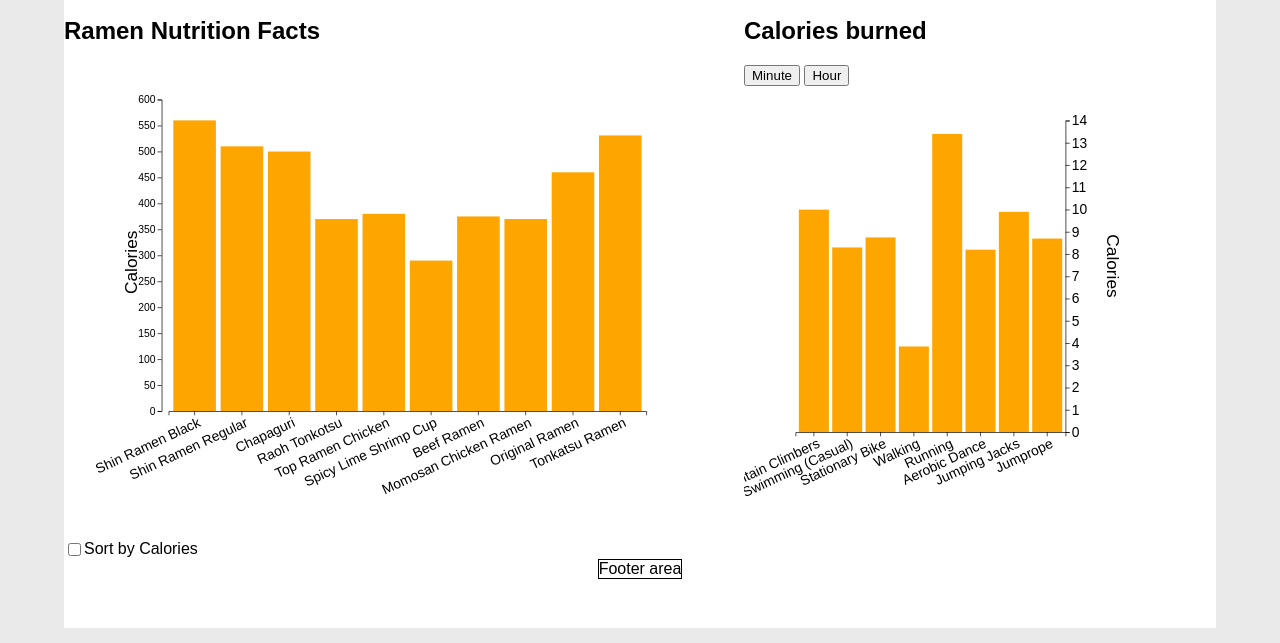
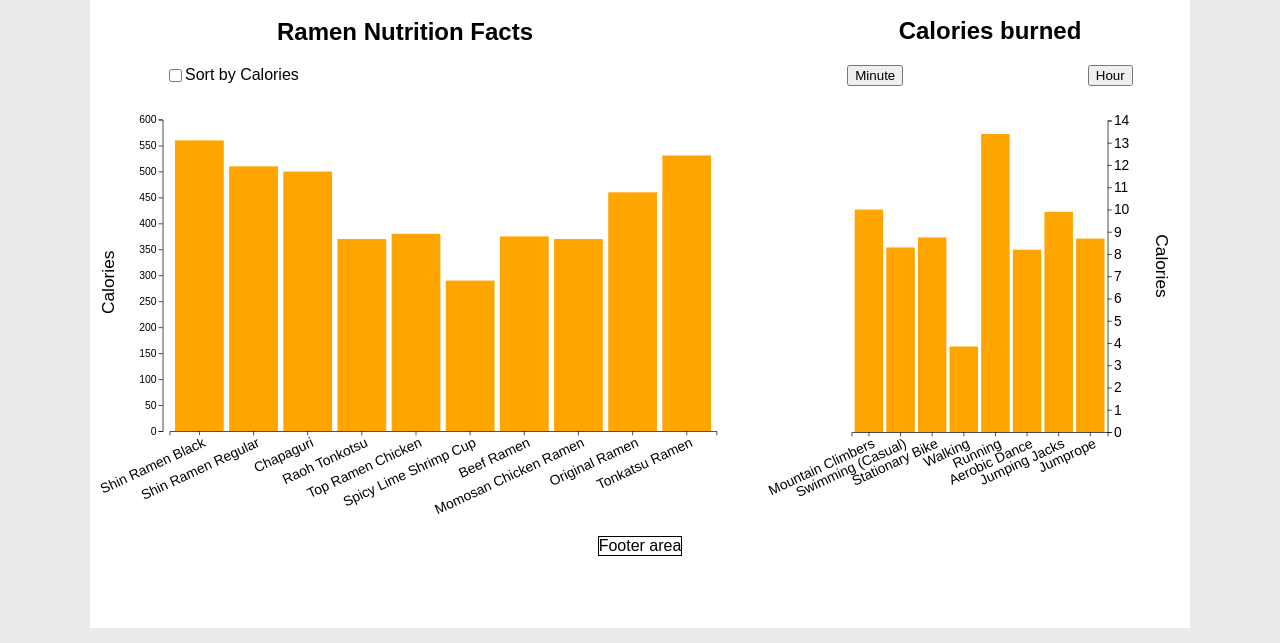
Before and after one commit to iamdanahn/RamenTime, a website built with webpack: page index.html in a window 1280 px wide. Shown: the part 157-800 px from the top of the page. Built offline with nearby package versions, Linux system fonts and the light colour scheme.

Commit message:
Dynamic right chart y axis:

```diff
--- a/index.html
+++ b/index.html
@@ -46,24 +46,25 @@
       </div>
       <div class="main-body">
         <div class="d3-ramen">
-        <h2>
-          Ramen Nutrition Facts
-        </h2>
+          <h2>
+            Ramen Nutrition Facts
+          </h2>
+          <label class="sorter">
+            <input type="checkbox" />
+            Sort by Calories
+          </label>
         </div>
         <div class="d3-exercise">
           <h2>
             Calories burned
           </h2>
-          <button class="btn-exercise" value="Calories">Minute</button>
-          <!-- <button class="btn-exercise" value="Half" >Half hour</button> -->
-          <button class="btn-exercise" value="Hour" >Hour</button>
+          <div class="e-btn-cntr">
+            <button class="btn-exercise" value="Calories">Minute</button>
+            <button class="btn-exercise" value="Hour" >Hour</button>
+          </div>
         </div>
       </div>
 
-      <label class="sorter">
-        <input type="checkbox" />
-        Sort by Calories
-      </label>
     </section>
   </body>
   <footer>Footer area</footer>
--- a/src/scripts/exercise.js
+++ b/src/scripts/exercise.js
@@ -1,5 +1,5 @@
 document.addEventListener("DOMContentLoaded", () => {
-  const margin = { top: 50, bottom: 150, left: 10, right: 10 }
+  const margin = { top: 50, bottom: 150, left: -100, right: 30 }
   const width = 400
   const height = 650
 
@@ -29,7 +29,7 @@
     .append("text")
     .attr("class", "label")
     .attr("x", height / 2.5)
-    .attr("y", -width - margin.right * 5)
+    .attr("y", -width * 1.1)
     .attr("transform", "rotate(90)")
     .attr("text-anchor", "middle")
     .text("Calories")
@@ -38,14 +38,17 @@
   // use update as a function to use closures below
   function update(time) {
     d3.csv("../../assets/exercise.csv", d => {
-      // debugger
+      // sets getters to use in fn(update)
+      // iterates indiviudal datum of csv
       return {
         Exercise: d.Exercise,
         Calories: +d.Calories,
         Hour: +d.Hour,
       }
     }).then((data) => {
-      // debugger
+      // promise success replies with whole data
+
+      // domain == data values displayed
       x.domain(data.map((d) => d.Exercise))
       xAxis
         .transition()
@@ -62,7 +65,7 @@
           return d[`${time}`]
         }),
       ]).nice()
-      yAxis.transition().duration(1000).call(d3.axisRight(y))
+      yAxis.transition().duration(500).call(d3.axisRight(y))
 
       const tip = d3
         .select("body")
@@ -78,10 +81,16 @@
         .append("rect")
         .attr("class", "bar exercise")
         .merge(u)
+        // .transition()
+        // .duration(500)
         .attr("x", (d) => x(d.Exercise))
         .attr("y", (d) => y(d[`${time}`]))
         .attr("width", x.bandwidth())
         .attr("height", (d) => y(0) - y(d[`${time}`]))
+
+      svg
+
+        .selectAll("rect")
         .on("mouseover", (e, d) => {
           tip.transition().duration(300).style("opacity", 0.8)
           tip
--- a/src/scripts/ramen.js
+++ b/src/scripts/ramen.js
@@ -26,7 +26,7 @@
   const render = (data) => {
     const width = 700
     const height = 650
-    const margin = { top: 50, bottom: 150, left: 20, right: 0 }
+    const margin = { top: 50, bottom: 150, left: 20, right: -100 }
 
     // creates svg element
     const svg = d3
@@ -35,7 +35,7 @@
       .attr("viewBox", [0, 0, width, height]) // creates the SVG box
       .attr("preserveAspectRatio", "xMidYMid meet") // preserves aspect ratio
       .attr("height", height - margin.top - margin.bottom) // chart height
-      .attr("width", width - margin.left - margin.right) // chart width
+      .attr("width", width  ) // chart width
 
     // creates x scale
     const x = d3
@@ -78,7 +78,14 @@
         tip
           .html(
             `Brand: ${d.brand} <br/>
-           Total fat: ${d.totalFat} <br/>
+           Total fat(g): ${d.totalFat} <br/>
+           Saturated fat(g): ${d.sFat} <br/>
+           Trans fat(g): ${d.tFat} <br/>
+           Cholesterol (mg): ${d.cholesterol} <br/>
+           Sodium (mg): ${d.sodium} <br/>
+           Dietary Fiber (g): ${d.fiber} <br/>
+           Sugar (g): ${d.sugars} <br/>
+           Protein (g): ${d.protein} <br/>
          `,
           )
           .style("left", `${e.clientX}px`)
@@ -104,11 +111,14 @@
     // label on bottom
     function xAxis(g) {
       debugger
-      g.call(d3.axisBottom(x))
+      g
+      .call(d3.axisBottom(x))
         .attr("class", "xText")
         .attr("font-size", "20px") // original font was too small
         .attr("transform", `translate(0, ${height - margin.bottom})`) // x-axis line was showing on top
-        .selectAll("text")
+      .selectAll("text")
+        .transition()
+        .duration(1000)
         .attr("transform", "rotate(-25)")
         .attr("text-anchor", "end")
     }
@@ -125,9 +135,9 @@
 
     svg
       .append("text")
-      .attr("class", "label")
+      .attr("class", "label ramenY")
       .attr("x", -height / 2 + 40)
-      .attr("y", -width * 0.05)
+      .attr("y", -width * 0.1)
       .attr("transform", "rotate(-90)")
       .attr("text-anchor", "middle")
 
--- a/src/styles/graphs.scss
+++ b/src/styles/graphs.scss
@@ -1,4 +1,19 @@
 // RAMEN GRAPH
+.d3-ramen {
+    display: flex;
+  flex-direction: column;
+  justify-content: center;
+  h2 {
+    display: flex;
+    justify-content: center;
+  }
+
+  label {
+    position: relative;
+    left: 110px;
+    width: 140px;
+  }
+}
 
 .yText {
   content: "Calories";
@@ -16,6 +31,19 @@
 }
 
 // EXERCISE GRAPH
+.d3-exercise {
+  display: flex;
+  flex-direction: column;
+  justify-content: center;
+  h2 {
+    display: flex;
+    justify-content: center;
+  }
+  .e-btn-cntr {
+    display: flex;
+    justify-content: space-around;
+  }
+}
 .xAxis.exercise {
   font-size: 20px;
 
--- a/src/styles/index.scss
+++ b/src/styles/index.scss
@@ -9,7 +9,7 @@
   flex-direction: column;
   font-family: Arial, Helvetica, sans-serif;
   background-color: white;
-  width: 90vw;
+  width: 1100px;
   height: 95vh;
   margin-top: 25px;
 
```
